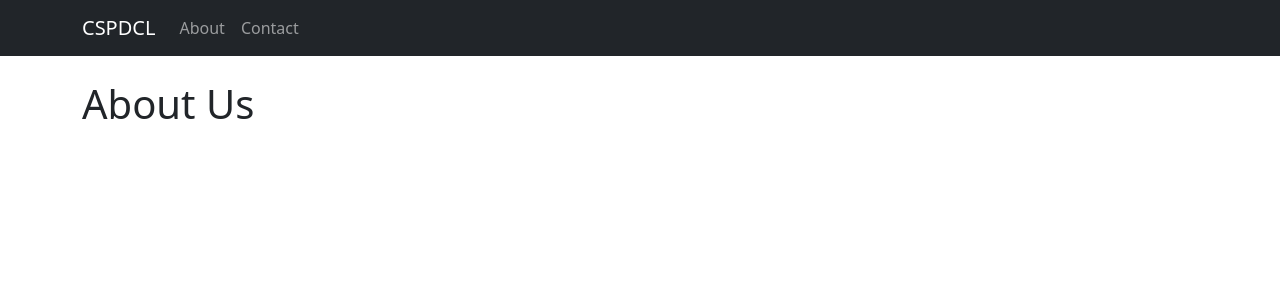
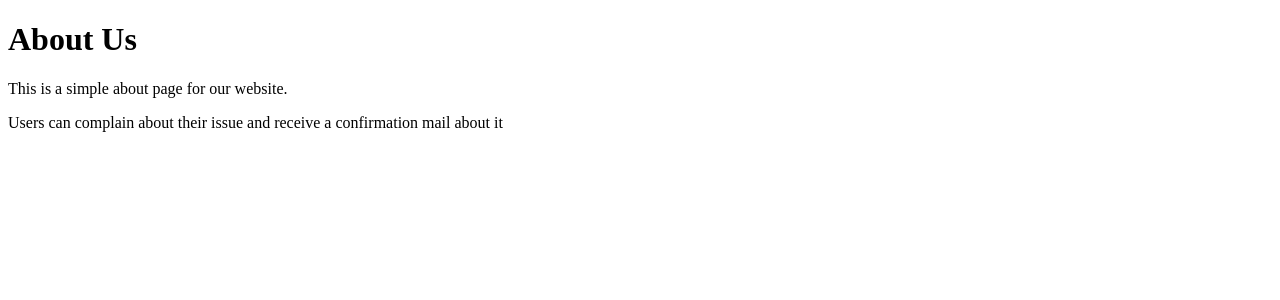
Before and after one commit to KaushikML/CSPDCL_Complaint_Site, a Django app: page /about/ in a window 1280 px wide. Shown: the top 300 px of the page. Run offline with Django 5.2, Linux system fonts and the light colour scheme.

Commit message:
COMPLETED

```diff
--- a/complaint_site/templates/about.html
+++ b/complaint_site/templates/about.html
@@ -1,7 +1,14 @@
-{% extends 'base.html' %}
-{% block content %}
+<!DOCTYPE html>
+<html lang="en">
+<head>
+    <meta charset="UTF-8">
+    <meta name="viewport" content="width=device-width, initial-scale=1.0">
+    <title>About Us</title>
+</head>
+<body>
+    <h1>About Us</h1>
+    <p>This is a simple about page for our website.</p>
+    <p>Users can complain about their issue and receive a confirmation mail about it</p>
 
-
-<h1 class="mt-4 mb-4">About Us</h1>
-
-{% endblock %}
+</body>
+</html>
--- a/complaint_site/templates/base.html
+++ b/complaint_site/templates/base.html
@@ -17,9 +17,6 @@
                 <li class="nav-item {% if request.path == '/about/' %}active{% endif %}">
                   <a class="nav-link" href="{% url 'about' %}">About</a>
                 </li>
-                <li class="nav-item">
-                  <a class="nav-link" href="#">Contact</a>
-                </li>
               </ul>
             </div>
           </div>
```
